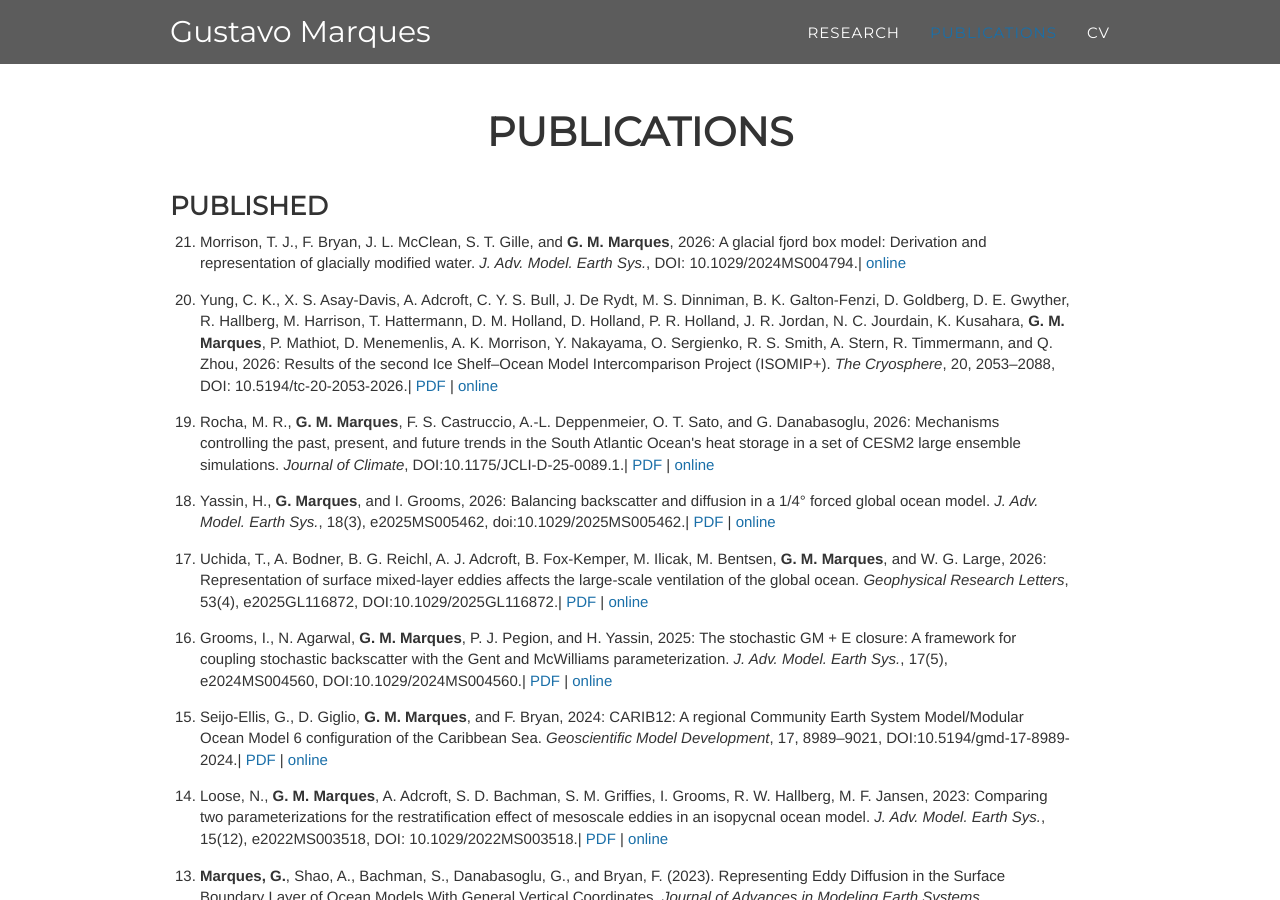
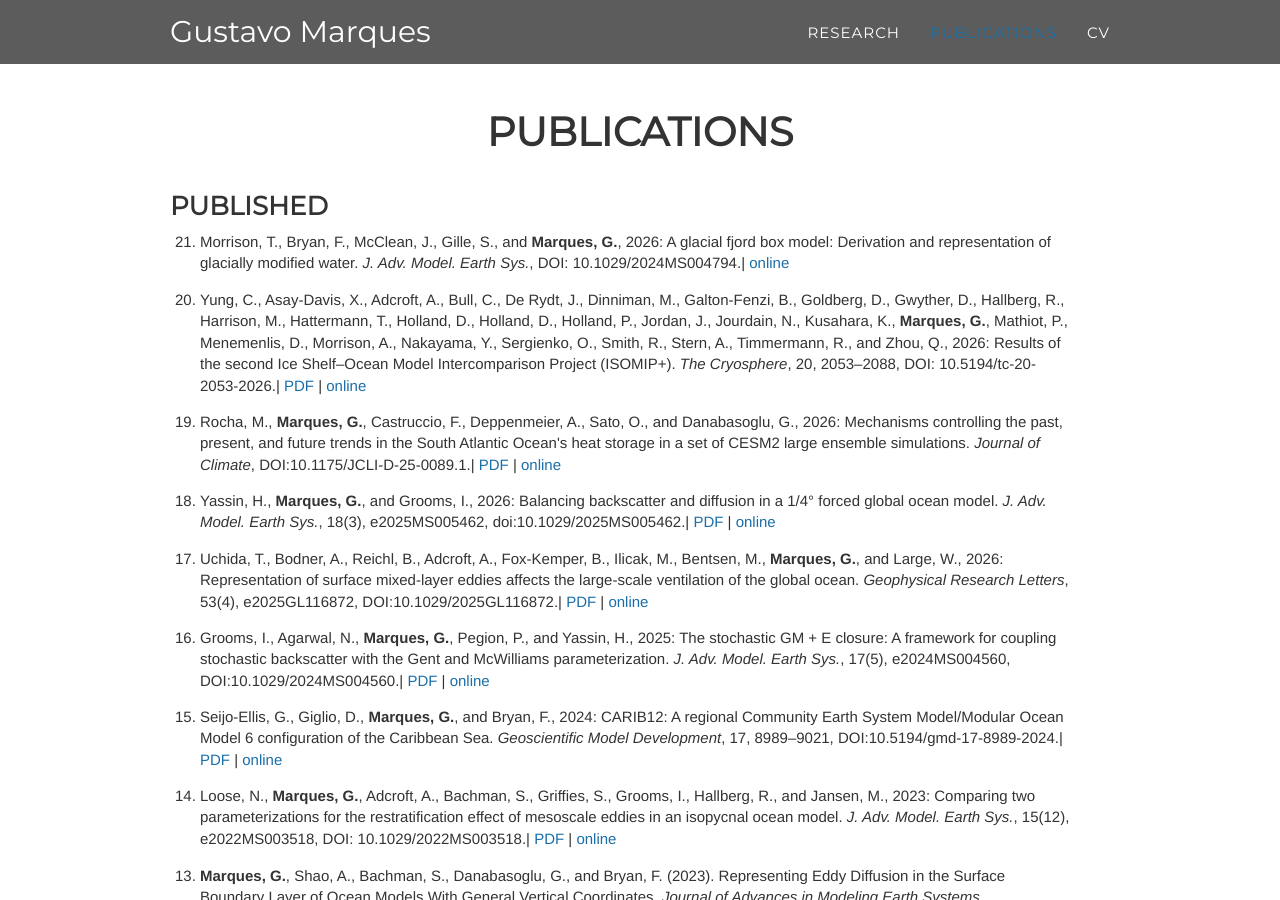
Before and after one commit to gustavo-marques/gustavo-marques.github.io, a Jekyll site: the page built from publications/index.html, in a window 1280 px wide and 900 px high. Built offline with Jekyll 4.4.1, drawn with Linux system fonts in a browser that asks for light colours; nearby versions of some CDN libraries; some web fonts are replaced.

Commit message:
Make last entries consistent with previous ones

```diff
--- a/publications/index.html
+++ b/publications/index.html
@@ -58,21 +58,21 @@ navigation_weight: 2
                             </li>
                             <li><span><b>Marques, G.</b>, Shao, A., Bachman, S., Danabasoglu, G., and Bryan, F. (2023). Representing Eddy Diffusion in the Surface Boundary Layer of Ocean Models With General Vertical Coordinates. <i>Journal of Advances in Modeling Earth Systems</i>. https://doi.org/10.1029/2023MS003751</span>| <a href="../pdfs/Marques-et-al-JAMES2023.pdf">PDF</a> | <a href="http://doi.org/10.1029/2023MS003751">online</a>
                             </li>
-                            <li><span>Loose, N., <b>G. M. Marques</b>, A. Adcroft, S. D. Bachman, S. M. Griffies, I. Grooms, R. W. Hallberg, M. F. Jansen, 2023: Comparing two parameterizations for the restratification effect of mesoscale eddies in an isopycnal ocean model. <i>J. Adv. Model. Earth Sys.</i>, 15(12), e2022MS003518, DOI: 10.1029/2022MS003518.</span>| <a href="../pdfs/Loose-et-al-JAMES2023.pdf">PDF</a> | <a href="http://doi.org/10.1029/2022MS003518">online</a>
+                            <li><span>Loose, N., <b>Marques, G.</b>, Adcroft, A., Bachman, S., Griffies, S., Grooms, I., Hallberg, R., and Jansen, M., 2023: Comparing two parameterizations for the restratification effect of mesoscale eddies in an isopycnal ocean model. <i>J. Adv. Model. Earth Sys.</i>, 15(12), e2022MS003518, DOI: 10.1029/2022MS003518.</span>| <a href="../pdfs/Loose-et-al-JAMES2023.pdf">PDF</a> | <a href="http://doi.org/10.1029/2022MS003518">online</a>
                             </li>
-                            <li><span>Seijo-Ellis, G., D. Giglio, <b>G. M. Marques</b>, and F. Bryan, 2024: CARIB12: A regional Community Earth System Model/Modular Ocean Model 6 configuration of the Caribbean Sea. <i>Geoscientific Model Development</i>, 17, 8989–9021, DOI:10.5194/gmd-17-8989-2024.</span>| <a href="../pdfs/Seijo-Ellis-et-al-GMD2024.pdf">PDF</a> | <a href="http://doi.org/10.5194/gmd-17-8989-2024">online</a>
+                            <li><span>Seijo-Ellis, G., Giglio, D., <b>Marques, G.</b>, and Bryan, F., 2024: CARIB12: A regional Community Earth System Model/Modular Ocean Model 6 configuration of the Caribbean Sea. <i>Geoscientific Model Development</i>, 17, 8989–9021, DOI:10.5194/gmd-17-8989-2024.</span>| <a href="../pdfs/Seijo-Ellis-et-al-GMD2024.pdf">PDF</a> | <a href="http://doi.org/10.5194/gmd-17-8989-2024">online</a>
                             </li>
-                            <li><span>Grooms, I., N. Agarwal, <b>G. M. Marques</b>, P. J. Pegion, and H. Yassin, 2025: The stochastic GM + E closure: A framework for coupling stochastic backscatter with the Gent and McWilliams parameterization. <i>J. Adv. Model. Earth Sys.</i>, 17(5), e2024MS004560, DOI:10.1029/2024MS004560.</span>| <a href="../pdfs/Grooms-et-al-JAMES2025.pdf">PDF</a> | <a href="http://doi.org/10.1029/2024MS004560">online</a>
+                            <li><span>Grooms, I., Agarwal, N., <b>Marques, G.</b>, Pegion, P., and Yassin, H., 2025: The stochastic GM + E closure: A framework for coupling stochastic backscatter with the Gent and McWilliams parameterization. <i>J. Adv. Model. Earth Sys.</i>, 17(5), e2024MS004560, DOI:10.1029/2024MS004560.</span>| <a href="../pdfs/Grooms-et-al-JAMES2025.pdf">PDF</a> | <a href="http://doi.org/10.1029/2024MS004560">online</a>
                             </li>
-                            <li><span>Uchida, T., A. Bodner, B. G. Reichl, A. J. Adcroft, B. Fox-Kemper, M. Ilicak, M. Bentsen, <b>G. M. Marques</b>, and W. G. Large, 2026: Representation of surface mixed-layer eddies affects the large-scale ventilation of the global ocean. <i>Geophysical Research Letters</i>, 53(4), e2025GL116872, DOI:10.1029/2025GL116872.</span>| <a href="../pdfs/Uchilda-et-al-GRL2026.pdf">PDF</a> | <a href="http://doi.org/10.1029/2025GL116872">online</a>
+                            <li><span>Uchida, T., Bodner, A., Reichl, B., Adcroft, A., Fox-Kemper, B., Ilicak, M., Bentsen, M., <b>Marques, G.</b>, and Large, W., 2026: Representation of surface mixed-layer eddies affects the large-scale ventilation of the global ocean. <i>Geophysical Research Letters</i>, 53(4), e2025GL116872, DOI:10.1029/2025GL116872.</span>| <a href="../pdfs/Uchilda-et-al-GRL2026.pdf">PDF</a> | <a href="http://doi.org/10.1029/2025GL116872">online</a>
                             </li>
-                            <li><span>Yassin, H., <b>G. Marques</b>, and I. Grooms, 2026: Balancing backscatter and diffusion in a 1/4&deg; forced global ocean model. <i>J. Adv. Model. Earth Sys.</i>, 18(3), e2025MS005462, doi:10.1029/2025MS005462.</span>| <a href="../pdfs/Yassin-et-al-JAMES2026.pdf">PDF</a> | <a href="http://doi.org/10.1029/2025MS005462">online</a>
+                            <li><span>Yassin, H., <b>Marques, G.</b>, and Grooms, I., 2026: Balancing backscatter and diffusion in a 1/4&deg; forced global ocean model. <i>J. Adv. Model. Earth Sys.</i>, 18(3), e2025MS005462, doi:10.1029/2025MS005462.</span>| <a href="../pdfs/Yassin-et-al-JAMES2026.pdf">PDF</a> | <a href="http://doi.org/10.1029/2025MS005462">online</a>
                             </li>
-                            <li><span>Rocha, M. R., <b>G. M. Marques</b>, F. S. Castruccio, A.-L. Deppenmeier, O. T. Sato, and G. Danabasoglu, 2026: Mechanisms controlling the past, present, and future trends in the South Atlantic Ocean's heat storage in a set of CESM2 large ensemble simulations. <i>Journal of Climate</i>, DOI:10.1175/JCLI-D-25-0089.1.</span>| <a href="../pdfs/Rocha-et-al-JCLIMATE2026.pdf">PDF</a> | <a href="http://doi.org/10.1175/JCLI-D-25-0089.1">online</a>
+                            <li><span>Rocha, M., <b>Marques, G.</b>, Castruccio, F., Deppenmeier, A., Sato, O., and Danabasoglu, G., 2026: Mechanisms controlling the past, present, and future trends in the South Atlantic Ocean's heat storage in a set of CESM2 large ensemble simulations. <i>Journal of Climate</i>, DOI:10.1175/JCLI-D-25-0089.1.</span>| <a href="../pdfs/Rocha-et-al-JCLIMATE2026.pdf">PDF</a> | <a href="http://doi.org/10.1175/JCLI-D-25-0089.1">online</a>
                             </li>
-                            <li><span>Yung, C. K., X. S. Asay-Davis, A. Adcroft, C. Y. S. Bull, J. De Rydt, M. S. Dinniman, B. K. Galton-Fenzi, D. Goldberg, D. E. Gwyther, R. Hallberg, M. Harrison, T. Hattermann, D. M. Holland, D. Holland, P. R. Holland, J. R. Jordan, N. C. Jourdain, K. Kusahara, <b>G. M. Marques</b>, P. Mathiot, D. Menemenlis, A. K. Morrison, Y. Nakayama, O. Sergienko, R. S. Smith, A. Stern, R. Timmermann, and Q. Zhou, 2026: Results of the second Ice Shelf&ndash;Ocean Model Intercomparison Project (ISOMIP+). <i>The Cryosphere</i>, 20, 2053&ndash;2088, DOI: 10.5194/tc-20-2053-2026.</span>| <a href="../pdfs/Yung-et-al-ISOMIP-Cryosphere2026.pdf">PDF</a> | <a href="http://doi.org/10.5194/tc-20-2053-2026">online</a>
+                            <li><span>Yung, C., Asay-Davis, X., Adcroft, A., Bull, C., De Rydt, J., Dinniman, M., Galton-Fenzi, B., Goldberg, D., Gwyther, D., Hallberg, R., Harrison, M., Hattermann, T., Holland, D., Holland, D., Holland, P., Jordan, J., Jourdain, N., Kusahara, K., <b>Marques, G.</b>, Mathiot, P., Menemenlis, D., Morrison, A., Nakayama, Y., Sergienko, O., Smith, R., Stern, A., Timmermann, R., and Zhou, Q., 2026: Results of the second Ice Shelf&ndash;Ocean Model Intercomparison Project (ISOMIP+). <i>The Cryosphere</i>, 20, 2053&ndash;2088, DOI: 10.5194/tc-20-2053-2026.</span>| <a href="../pdfs/Yung-et-al-ISOMIP-Cryosphere2026.pdf">PDF</a> | <a href="http://doi.org/10.5194/tc-20-2053-2026">online</a>
                             </li>
-                            <li><span>Morrison, T. J., F. Bryan, J. L. McClean, S. T. Gille, and <b>G. M. Marques</b>, 2026: A glacial fjord box model: Derivation and representation of glacially modified water. <i>J. Adv. Model. Earth Sys.</i>, DOI: 10.1029/2024MS004794.</span>| <a href="http://doi.org/10.1029/2024MS004794">online</a>
+                            <li><span>Morrison, T., Bryan, F., McClean, J., Gille, S., and <b>Marques, G.</b>, 2026: A glacial fjord box model: Derivation and representation of glacially modified water. <i>J. Adv. Model. Earth Sys.</i>, DOI: 10.1029/2024MS004794.</span>| <a href="http://doi.org/10.1029/2024MS004794">online</a>
                             </li>
                       </ol>
                 </div>
```
